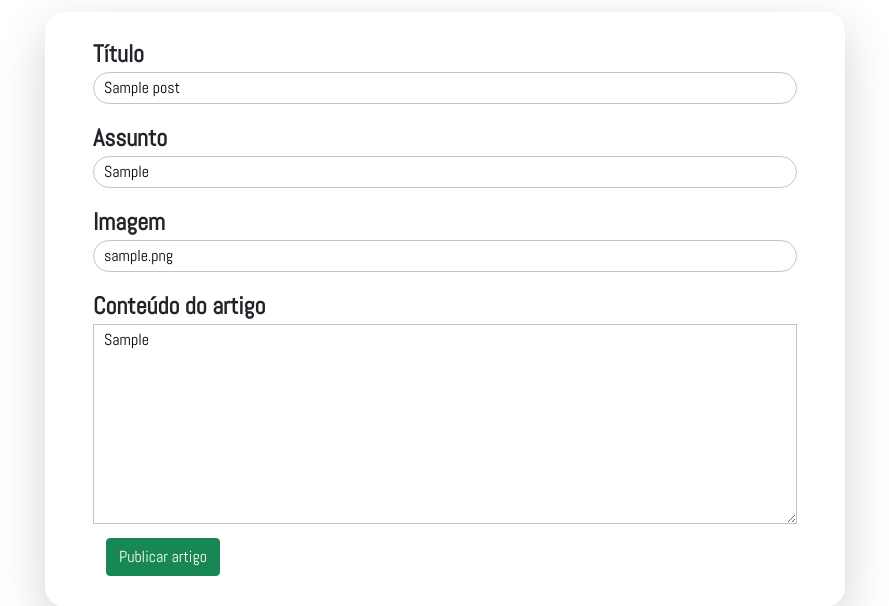
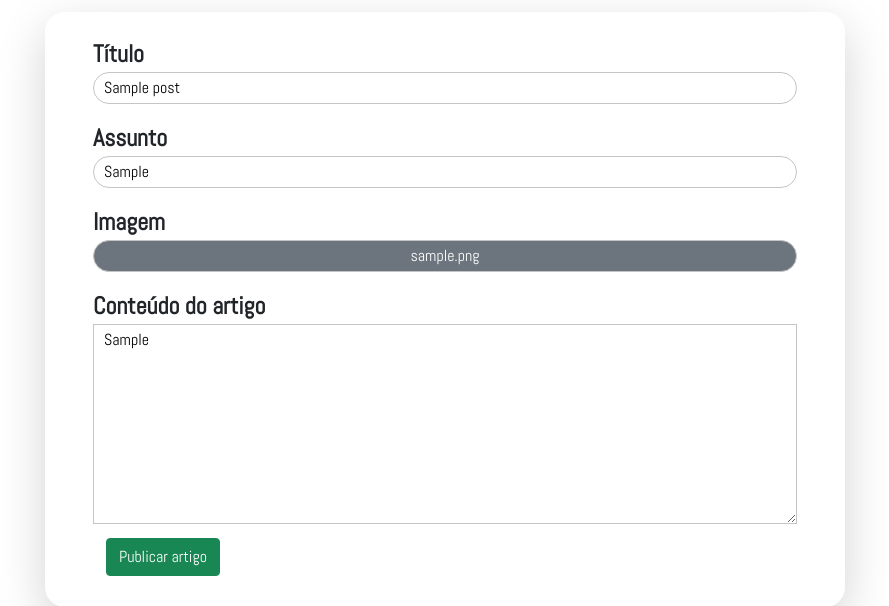
Before and after one commit to igorprati/projeto_CRUD_Flask, a Flask app: page /update/1 in a window 1280 px wide. Shown: the part 707-1313 px from the top of the page, without its empty margins (195-1084 px from the left). Run offline with Flask 2, Linux system fonts and the light colour scheme; tables that the repository leaves empty hold one stand-in row (values such as "Sample post"); some libraries are stand-ins or nearby versions.

Commit message:
Update update.html

```diff
--- a/templates/update.html
+++ b/templates/update.html
@@ -99,7 +99,7 @@
                         </div>
                         <div class="imagem">
                             <label class="d-block fs-4 fw-bold mt-3" for="imagem_url">Imagem</label>
-                            <input class="w-100" type="text" id="imagem_url" name="imagem_url" placeholder="Coloque a URL da imagem do artigo" value="{{ post.imagem_url }}">
+                            <input class="btn btn-secondary w-100" type="text" id="imagem_url" name="imagem_url" data-bs-toggle="tooltip" data-bs-placement="top" title="Escolha a imagem da internet > Clique com botão direito > Copiar URL da imagem" placeholder="Coloque a URL da imagem do artigo" value="{{ post.imagem_url }}">
                         </div>
                         <div class="conteudo">
                             <label class="d-block fs-4 fw-bold mt-3" for="conteudo">Conteúdo do artigo</label>
```
